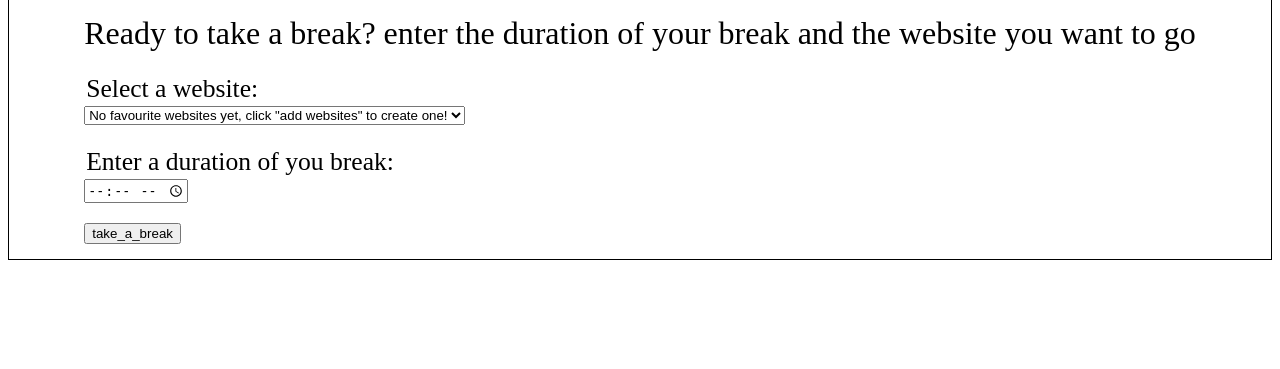
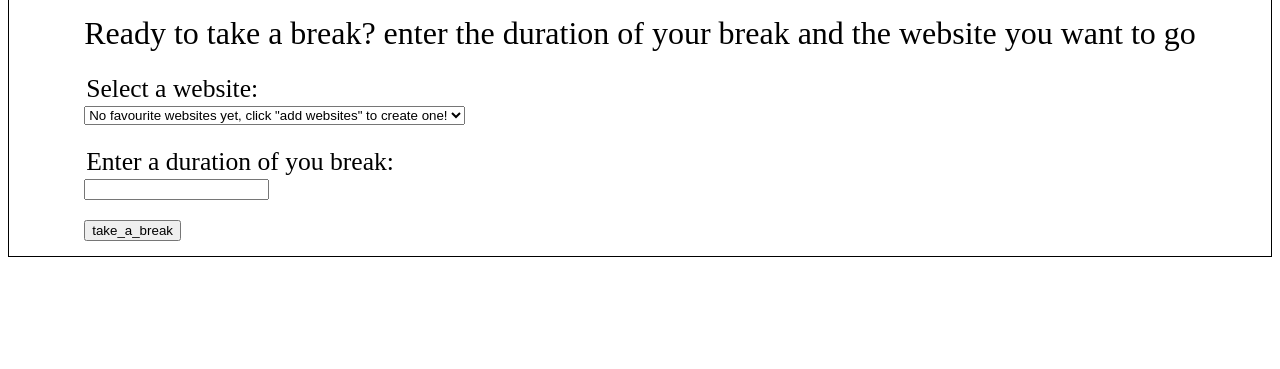
Before and after one commit to ChenxuanWei0428/Take_a_break, a Django app: template take_a_break_app/templates/take_a_break_app/main.html in a window 1280 px wide. Shown: the part 87-456 px from the top of the page. Run offline with Django 3.2, Linux system fonts and the light colour scheme; the template is opened without the code that fills it, so the values that code supplies are empty; some libraries are stand-ins or nearby versions.

Commit message:
update duration

```diff
--- a/take_a_break_app/templates/take_a_break_app/main.html
+++ b/take_a_break_app/templates/take_a_break_app/main.html
@@ -4,6 +4,7 @@
 {% block stylesheet %}
 <link href="{% static 'take_a_break_app/main.css' %}" rel="stylesheet">
 <script src = "{% static 'take_a_break_app/main.js'  %}" ></script>
+<script src="https://cdn.jsdelivr.net/npm/html-duration-picker@latest/dist/html-duration-picker.min.js"></script>
 {% endblock %}
 
 
@@ -48,7 +49,7 @@
                 <div class="form_text">
                     Enter a duration of you break:
                 </div>
-                <input type="time" id="duration" name="duration">
+                <input class="html-duration-picker">
             </div>
             <div id="submit">
                 <input type="submit" value="take_a_break">
```
